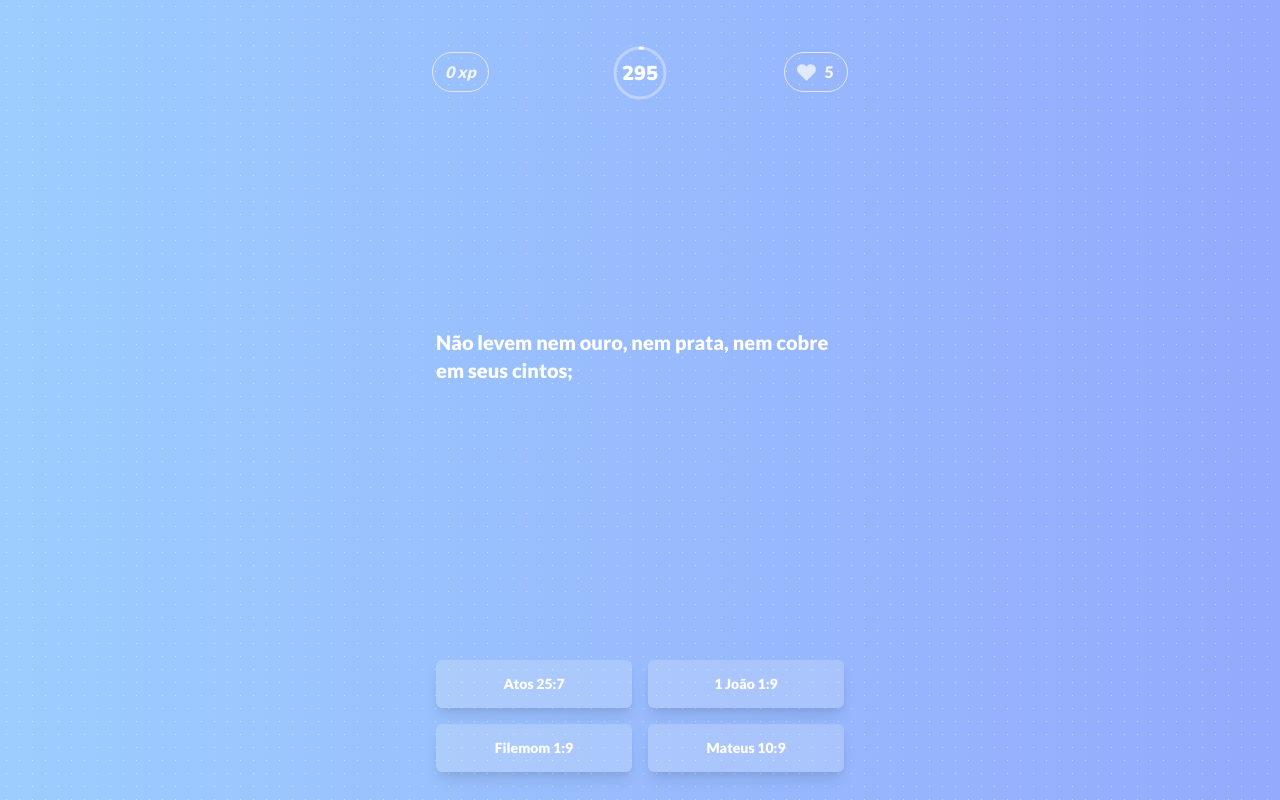
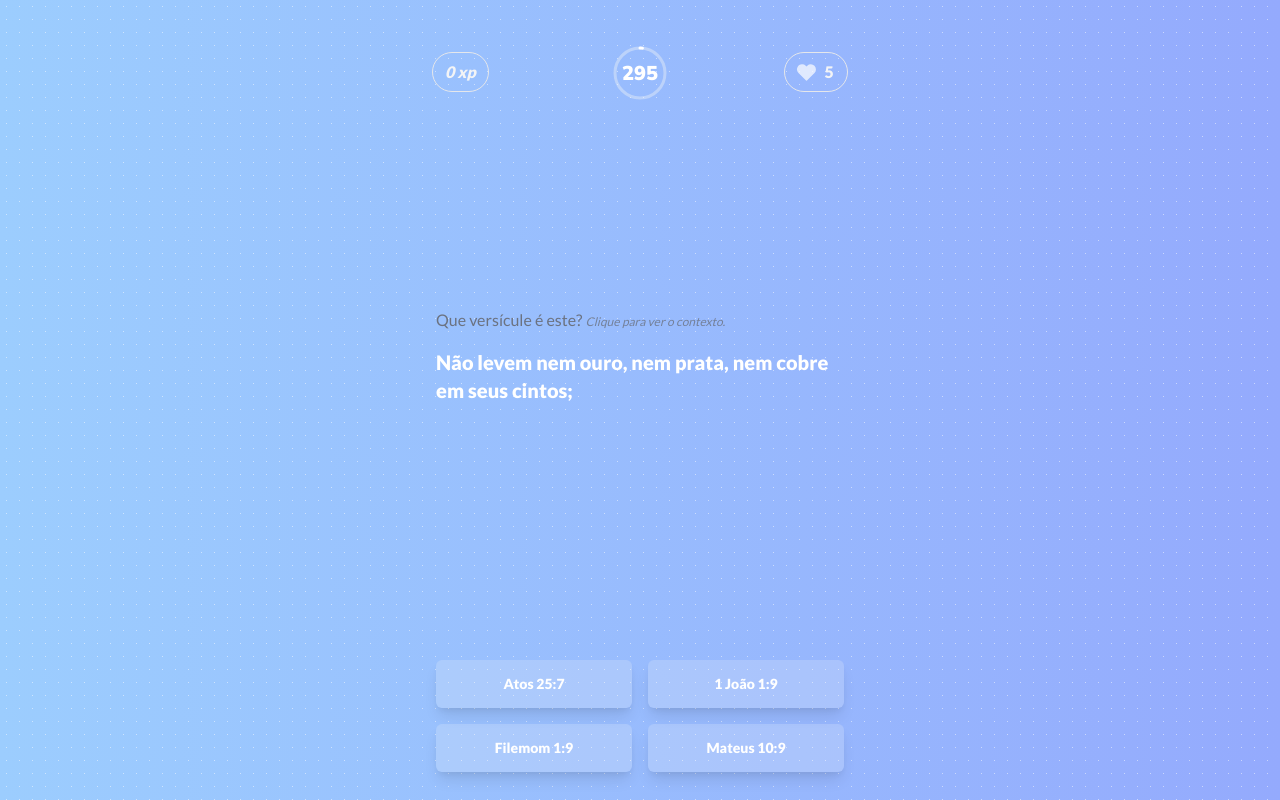
Before and after one commit to filipemerker/quiz, a Vue app: page /multipla-escolha/novo-testamento in a window 1280 px wide. Built offline with nearby package versions, Linux system fonts and the light colour scheme.

Commit message:
Redesign question components

```diff
--- /dev/null
+++ b/src/components/Labels/QuestionLabel.vue
@@ -0,0 +1,5 @@
+<template>
+  <span class="text-md w-full text-gray-500 mb-1">
+    <slot></slot>
+  </span>
+</template>
--- a/src/pages/Challenges/questions/GuessTheReferenceQuestion.vue
+++ b/src/pages/Challenges/questions/GuessTheReferenceQuestion.vue
@@ -1,7 +1,13 @@
 <template>
   <div class="flex flex-col justify-between">
     <div class="w-full flex-grow flex flex-col justify-center">
-      <div class=" text-left  flex flex-wrap flex-col py-8 mx-5 mb-6">
+      <div class=" text-left flex flex-wrap flex-col py-8 mx-5 mb-6">
+        <question-label class="mb-4">
+          Que versícule é este?
+          <span class="text-xs w-full text-gray-500 opacity-80">
+            <i>Clique para ver o contexto.</i>
+          </span>
+        </question-label>
         <span
           v-if="context"
           data-testid="question-title-before"
@@ -48,10 +54,11 @@
 import { defineComponent, PropType, ref, watch } from 'vue'
 import { MultipleAnswerQuestion } from '@/types/Quiz'
 import BlueButton from '@/components/Buttons/BlueButton.vue'
+import QuestionLabel from '@/components/Labels/QuestionLabel.vue'
 
 export default defineComponent({
   name: 'Question',
-  components: { BlueButton },
+  components: { BlueButton, QuestionLabel },
   props: {
     question: {
       type: Object as PropType<MultipleAnswerQuestion>,
--- a/src/pages/Challenges/questions/GuessTheVerseQuestion.vue
+++ b/src/pages/Challenges/questions/GuessTheVerseQuestion.vue
@@ -1,10 +1,10 @@
 <template>
   <div class="flex flex-col justify-between">
     <div class="w-full flex-grow flex flex-col justify-center">
-      <div class=" text-left flex flex-wrap flex-col py-8 mx-5 mb-4">
-        <span class="text-md w-full text-white">
-          Qual a passagem de
-        </span>
+      <div class=" text-left flex flex-wrap flex-col py-8 mx-5 mb-3 mt-3">
+        <question-label>
+          Qual é o texto deste versículo?
+        </question-label>
         <span
           class="select-none text-2xl font-bold w-full text-white"
           data-testid="question-title"
@@ -36,10 +36,11 @@
 import { defineComponent, PropType } from 'vue'
 import { MultipleAnswerQuestion } from '@/types/Quiz'
 import BlueButton from '@/components/Buttons/BlueButton.vue'
+import QuestionLabel from '@/components/Labels/QuestionLabel.vue'
 
 export default defineComponent({
   name: 'Question',
-  components: { BlueButton },
+  components: { BlueButton, QuestionLabel },
   props: {
     question: {
       type: Object as PropType<MultipleAnswerQuestion>,
```
